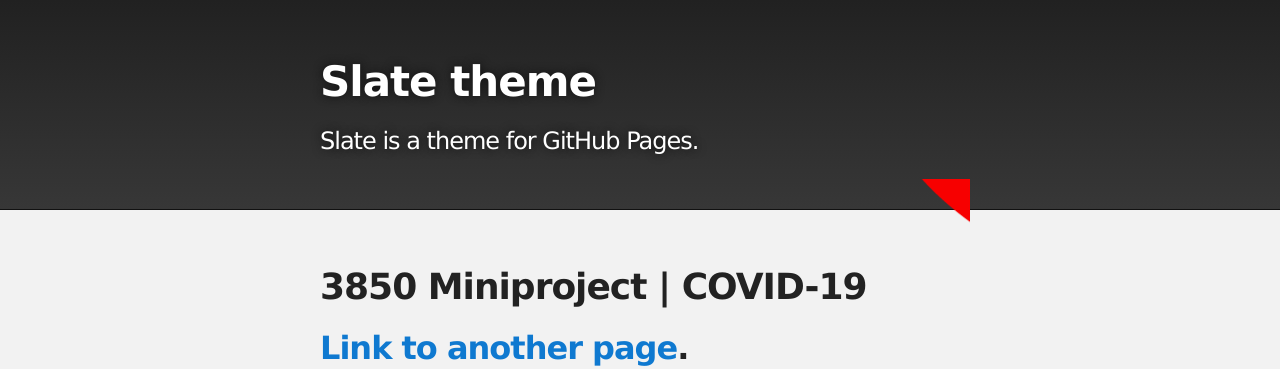
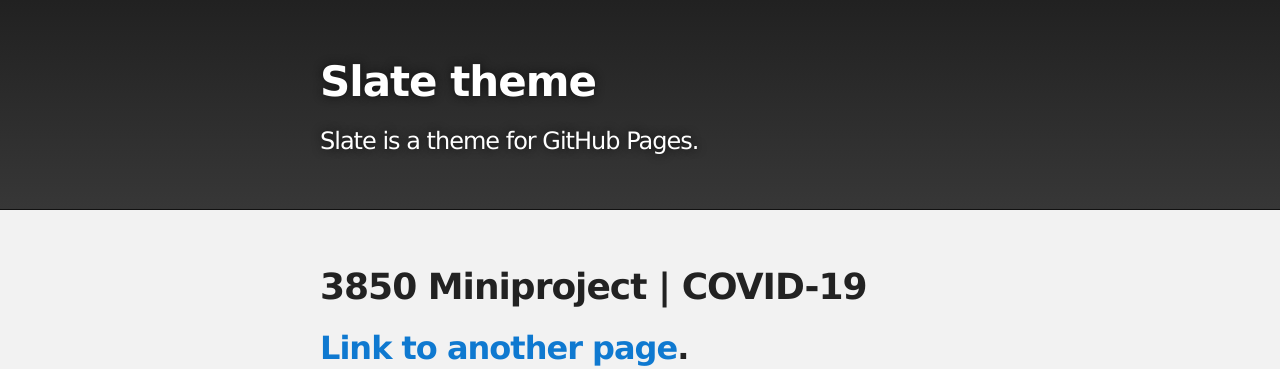
Before and after one commit to abhinavmanocha/3850Project, a Jekyll site: the page built from index.md, in a window 1280 px wide. Shown: the top 369 px of the page. Built offline with Jekyll 4.4.1, drawn with Linux system fonts in a browser that asks for light colours; our own code applies the rules of GitHub Pages for plain Markdown files.

Commit message:
changed values to em

```diff
--- a/_sass/jekyll-theme-slate.scss
+++ b/_sass/jekyll-theme-slate.scss
@@ -299,19 +299,19 @@ Full-Width Styles
 
 #downloads {
   position: absolute;
-  width: 210px;
+  width: 2em;
   z-index: 10;
   bottom: -40px;
   right: 0;
-  height: 70px;
+  height: 2em;
   background: url('../images/a1.png') no-repeat 0% 90%;
 }
 
 .zip_download_link {
   display: block;
   float: right;
-  width: 90px;
-  height:70px;
+  width: 2em;
+  height:2em;
   text-indent: -5000px;
   overflow: hidden;
   background: url(../images/a1.png) no-repeat bottom left;
```
